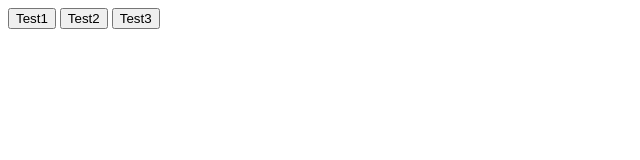
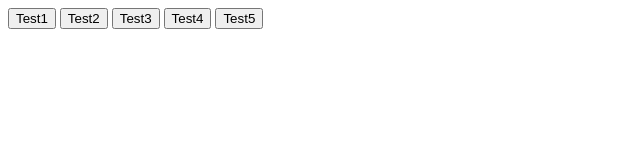
Before and after one commit to SimpleMarik/JavaScript_lessons, a plain HTML site: page Lesson_2/index.html in a window 1280 px wide. Shown: the whole page, without its empty margins (0-640 px from the left). Drawn offline with Linux system fonts and the light colour scheme.

Commit message:
Готовое домашнее задание по второму уроку

```diff
--- a/Lesson_2/index.html
+++ b/Lesson_2/index.html
@@ -8,6 +8,8 @@
     <button class="test1" onclick="test1()">Test1</button>
     <button class="test2" onclick="test2()">Test2</button>
     <button class="test3" onclick="test3()">Test3</button>
+    <button class="test4" onclick="test4()">Test4</button>
+    <button class="test5" onclick="test5()">Test5</button>
     <script src="script.js"></script>
 </body>
 </html>
--- a/Lesson_2/script.js
+++ b/Lesson_2/script.js
@@ -32,20 +32,22 @@ function test2(a, b , x) {
 
     //Задание 4
 
-    a = +prompt("Введите число меньше 15 для срабатывания счётчика до 15:");
+    a = +prompt("Введите число от 0 до 15 для срабатывания счётчика:");
     switch (a) {
         case a:
 
         function hard(a) {
-            if (a < 15) {
+            if (a >= 0 && a < 16) {
                 alert(a);
                 a = hard(++a);
+            } else {
+                alert("Неверное число!")
             }
             return a;
         }
 
-            alert(hard(a));
-            break;
+        hard(a);
+        break;
     }
 }
 
@@ -70,10 +72,73 @@ function test3() {
 
 }
 
+function test4() {
+
+    //Задания 5 и 6
+
+    function addition(a, b) {
+        return c = a + b;
+    }
+
+    function subtraction(a, b) {
+        return c = a - b;
+    }
+
+    function multiplication(a, b) {
+        return c = a * b;
+    }
+
+    function division(a, b) {
+        return c = a / b;
+    }
+
+    function mathOperation(arg1, arg2, operation) {
+
+        arg1 = +prompt("Введите первое число:");
+        arg2 = +prompt("Введите второе число:");
+        operation = +prompt("1 - сложение, 2 - вычитание, 3 - умножение 4 - деление:");
+
+        switch (operation) {
+            case 1:
+                alert(addition(arg1, arg2));
+                break;
+            case 2:
+                alert(subtraction(arg1, arg2));
+                break;
+            case 3:
+                alert(multiplication(arg1, arg2));
+            case 4:
+                alert(division(arg1, arg2));
+                break;
+            default:
+                alert("Что - то пошло не так!");
+                break;
+        }
+
+    }
+
+    mathOperation();
+}
+
     // Задание 7* - "0" — это значение.
     // "Null" - специальное значение, которое имеет смысл "Ничего" или "Значение неизвестно".
     // "Undefined" - значение не присвоено.
     // https://cs9.pikabu.ru/post_img/2017/03/25/11/149047014916869290.jpg - наглядно.
+
+    function test5() {
+        //Задание 8
+
+        function power(val, pow) {
+            if (pow != 1) {
+                return val * power(val, pow - 1);
+            } else {
+                return val;
+            }
+        }
+
+        alert(power(+prompt(), +prompt()));
+    }
+
 
     /*
 
```
